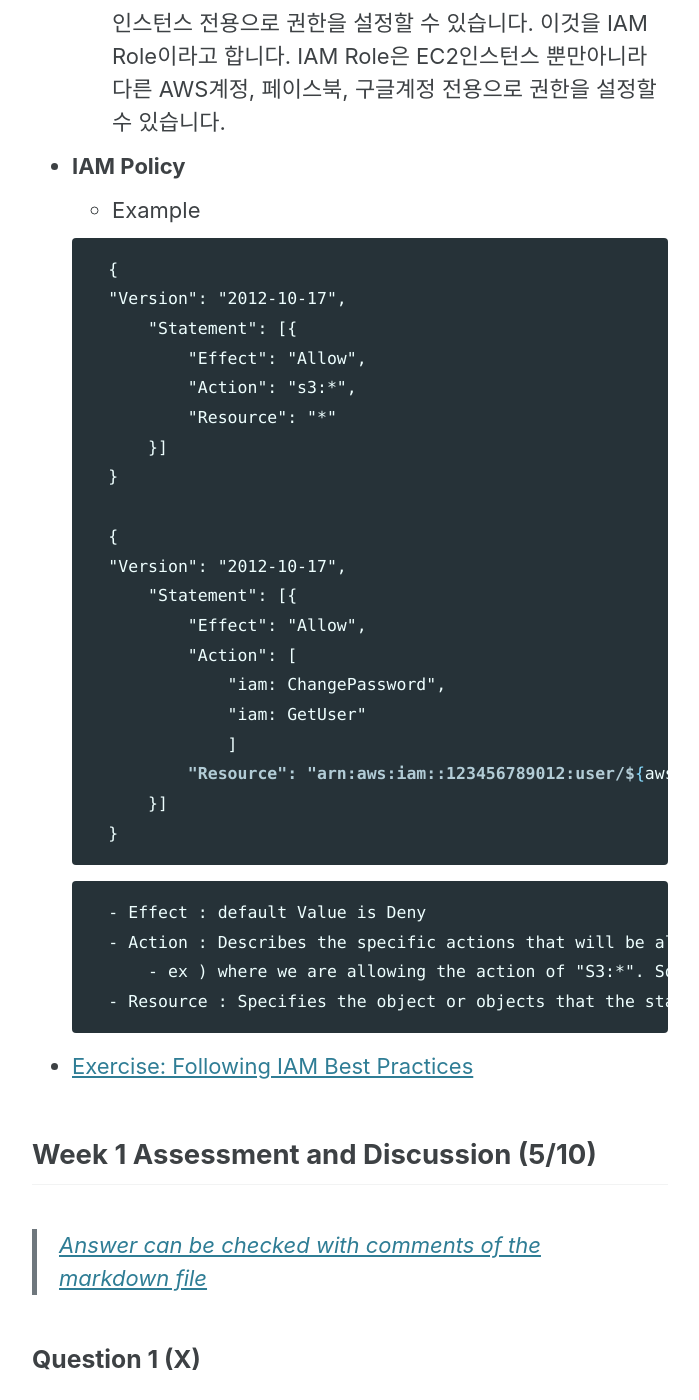
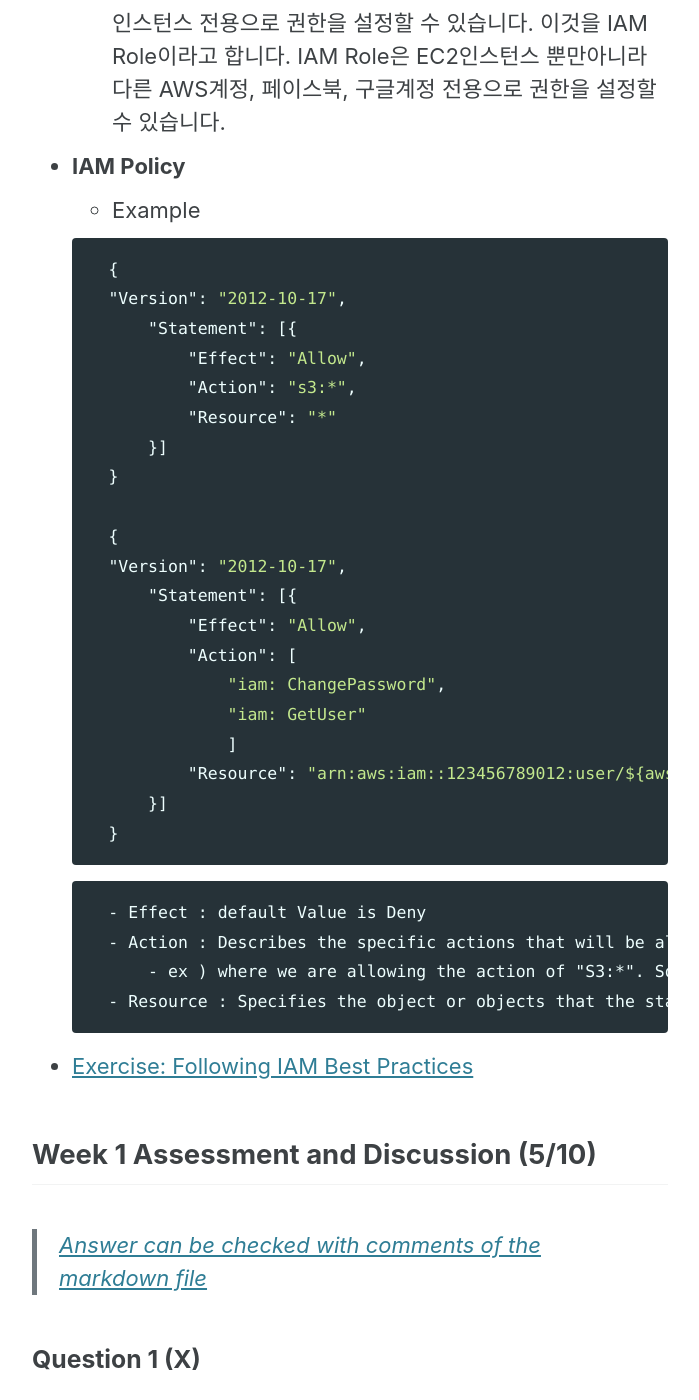
Before and after one commit to sujinsjlee/TIL, a Jekyll site: the page built from _posts/2021-10-06-Aws_edx_Cloud_Technical_Essentials_week1.md, in a window 1280 px wide and 1400 px high, scrolled down 5458 px. Shown: the whole window, without its empty margins (290-989 px from the left). Built offline with Jekyll 4.4.1, drawn with Linux system fonts in a browser that asks for light colours; cached includes are drawn as plain includes; nearby versions of some CDN libraries.

Commit message:
[update] markdown editing(S3 policy and IAM policy - json)

````diff
--- a/_posts/2021-10-06-Aws_edx_Cloud_Technical_Essentials_week1.md
+++ b/_posts/2021-10-06-Aws_edx_Cloud_Technical_Essentials_week1.md
@@ -87,7 +87,7 @@ tags:
 - **IAM Policy**
     - Example
 
-    ```console
+    ```json
     {
     "Version": "2012-10-17",
         "Statement": [{
````
